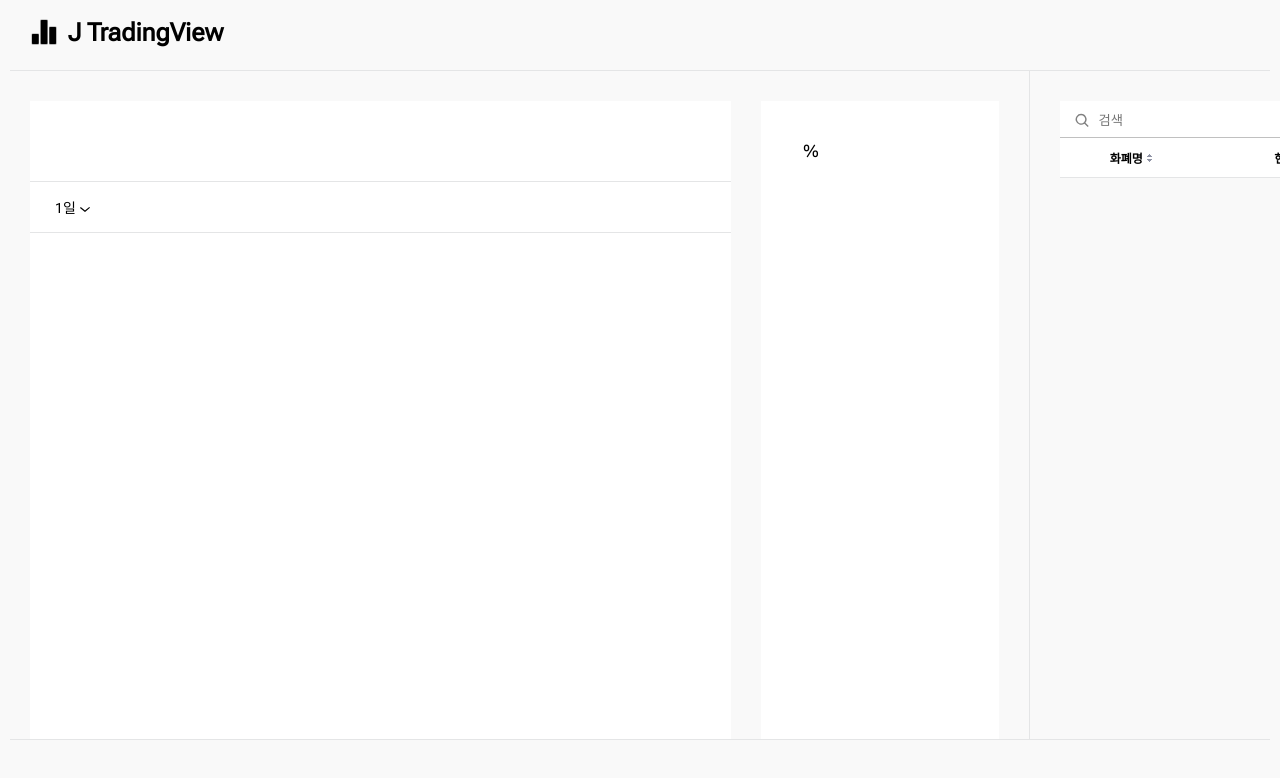
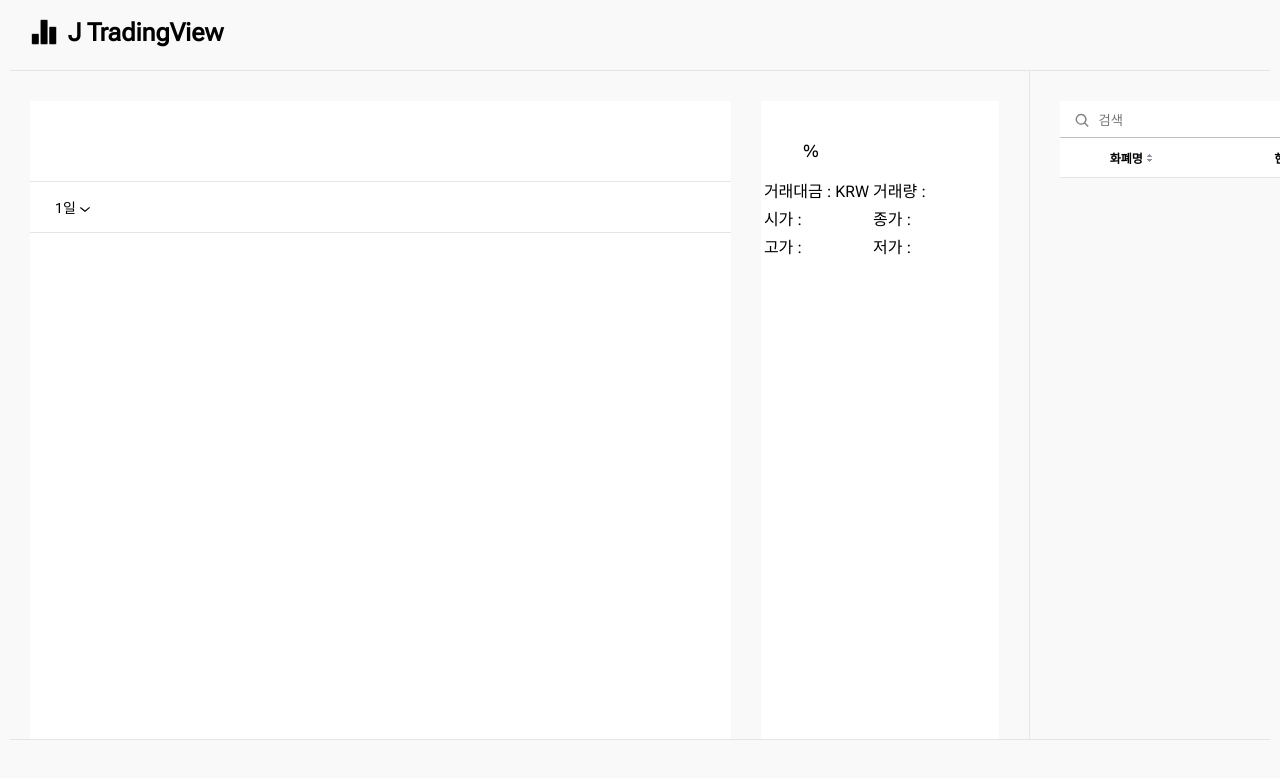
Before and after one commit to jbljw02/JeayBit, a React (Create React App) app: page / in a window 1280 px wide. Shown: the top 778 px of the page. Built offline with nearby package versions, Linux system fonts and the light colour scheme; a web font is replaced by a local one.

Commit message:
feat: django,store 데이터 추가 / TradingDetail 거래량,거래대금,시가,종가,고가,저가 출력

```diff
--- a/src/components/App.tsx
+++ b/src/components/App.tsx
@@ -1,7 +1,7 @@
 import { useEffect, useState } from 'react';
 import axios from 'axios';
 import { useDispatch, useSelector, Provider } from 'react-redux';
-import store, { RootState, crypto, setCr_names, setCr_price, setCr_markets, setStar, setCr_change, setCr_change_rate, setCr_change_price, setCr_trade_price, setFilteredData, setCr_names_selected, setCr_markets_selected, setCr_price_selected, setCr_change_selected, setCr_change_rate_selected, setCr_change_price_selected, setSortedData, setCr_trade_volume, setCr_opening_price, setCr_high_price, setCr_low_price } from "../store";
+import store, { RootState, crypto, setCr_names, setCr_price, setCr_markets, setStar, setCr_change, setCr_change_rate, setCr_change_price, setCr_trade_price, setFilteredData, setCr_names_selected, setCr_markets_selected, setCr_price_selected, setCr_change_selected, setCr_change_rate_selected, setCr_change_price_selected, setSortedData, setCr_trade_volume, setCr_open_price, setCr_high_price, setCr_low_price } from "../store";
 import { Header } from './Header'
 import { TradingView } from './TradingView';
 import { TradingDetail } from './TradingDetail'
@@ -44,7 +44,7 @@ function App() {
       dispatch(setCr_change_price(response.data.change_price));
       dispatch(setCr_trade_price(response.data.trade_price));
       dispatch(setCr_trade_volume(response.data.trade_volume));
-      dispatch(setCr_opening_price(response.data.opening_price));
+      dispatch(setCr_open_price(response.data.opening_price));
       dispatch(setCr_high_price(response.data.high_price));
       dispatch(setCr_low_price(response.data.low_price));
     } catch (error) {
--- a/src/components/CryptoList.tsx
+++ b/src/components/CryptoList.tsx
@@ -1,5 +1,5 @@
 import { useDispatch, useSelector } from "react-redux";
-import { RootState, setFilteredData, setStar, crypto, setCr_names_selected, setCr_markets_selected, setCr_price_selected, setCr_change_selected, setCr_change_rate_selected, setCr_change_price_selected, setSortedData } from "../store";
+import { RootState, setFilteredData, setStar, crypto, setCr_names_selected, setCr_markets_selected, setCr_price_selected, setCr_change_selected, setCr_change_rate_selected, setCr_change_price_selected, setSortedData, setCr_trade_price_selected, setCr_trade_volume_selected, setCr_open_price_selected, setCr_high_price_selected, setCr_low_price_selected } from "../store";
 import { useEffect, useState } from "react";
 import img_sort from '../assets/images/sort.png';
 import img_sort_up from '../assets/images/sort-up.png';
@@ -20,9 +20,14 @@ function CryptoList() {
   const cr_change_rate = useSelector((state: RootState) => { return state.cr_change_rate; });
   const cr_change_price = useSelector((state: RootState) => { return state.cr_change_price; });
   const cr_trade_price = useSelector((state: RootState) => { return state.cr_trade_price; });
+  const cr_trade_volume = useSelector((state: RootState) => { return state.cr_trade_volume });
+  const cr_open_price = useSelector((state: RootState) => { return state.cr_open_price });
+  const cr_high_price = useSelector((state: RootState) => { return state.cr_high_price });
+  const cr_low_price = useSelector((state: RootState) => { return state.cr_low_price });
   const star = useSelector((state: RootState) => { return state.star; });
   const filteredData = useSelector((state: RootState) => { return state.filteredData; });
   let sortedData = useSelector((state:RootState) => { return state.sortedData });
+  const cr_trade_price_selected = useSelector((state: RootState) => { return state.cr_trade_price_selected });
 
   // 검색값을 관리하기 위한 state
   const [search_cr, setSearch_cr] = useState<string>("");
@@ -50,6 +55,10 @@ function CryptoList() {
       f_changePrice: cr_change_price[i].toLocaleString(),
       tradePrice: cr_trade_price[i],
       f_tradePrice: Number(String(Math.floor(cr_trade_price[i])).slice(0, -6)).toLocaleString(),
+      tradeVolume: cr_trade_volume[i],
+      openPrice: cr_open_price[i],
+      highPrice: cr_high_price[i],
+      lowPrice: cr_low_price[i],
       star: star[i]
       // 검색어에 해당하는 데이터를 비교하여 배열을 재생성
     })).filter((item) => (
@@ -216,8 +225,23 @@ function CryptoList() {
   const priceSelect = (value: string) => {
     dispatch(setCr_price_selected(value));
   }
+  const openPriceSelect = (value: number) => {
+    dispatch(setCr_open_price_selected(value));
+  }
+  const highPriceSelect = (value: number) => {
+    dispatch(setCr_high_price_selected(value));
+  }
+  const lowPriceSelect = (value: number) => {
+    dispatch(setCr_low_price_selected(value));
+  }
   const changeSelect = (value: string) => {
     dispatch(setCr_change_selected(value));
+  }
+  const tradePriceSelect = (value: number) => {
+    dispatch(setCr_trade_price_selected(Number(String(Math.floor(value))).toLocaleString()));
+  }
+  const tradeVolumeSelect = (value: number) => {
+    dispatch(setCr_trade_volume_selected(Number(String(Math.floor(value))).toLocaleString()));
   }
   const change_rateSelect = (value: string) => {
     dispatch(setCr_change_rate_selected(value))
@@ -225,6 +249,7 @@ function CryptoList() {
   const change_priceSelect = (value: string) => {
     dispatch(setCr_change_price_selected(value));
   }
+
 
   return (
     <div className="div-list">
@@ -291,6 +316,11 @@ function CryptoList() {
                   changeSelect(filteredData[i].change);
                   change_rateSelect(filteredData[i].f_changeRate);
                   change_priceSelect(filteredData[i].f_changePrice);
+                  tradePriceSelect(filteredData[i].tradePrice);
+                  tradeVolumeSelect(filteredData[i].tradeVolume);
+                  openPriceSelect(filteredData[i].openPrice);
+                  highPriceSelect(filteredData[i].highPrice);
+                  lowPriceSelect(filteredData[i].lowPrice);
                 }}>
                   <td className='td-star'>
                     <img
--- a/src/components/TradingDetail.tsx
+++ b/src/components/TradingDetail.tsx
@@ -7,12 +7,18 @@ function TradingDetail() {
 
   const cr_trade_price = useSelector((state: RootState) => { return state.cr_trade_price });
   const cr_trade_volume = useSelector((state: RootState) => { return state.cr_trade_volume });
-  const cr_opening_price = useSelector((state: RootState) => { return state.cr_opening_price });
+  const cr_open_price = useSelector((state: RootState) => { return state.cr_open_price });
   const cr_high_price = useSelector((state: RootState) => { return state.cr_high_price });
   const cr_low_price = useSelector((state: RootState) => { return state.cr_low_price });
   const cr_price_selected = useSelector((state: RootState) => { return state.cr_price_selected });
+  const cr_markets_selected = useSelector((state: RootState) => { return state.cr_markets_selected });
   const cr_change_selected = useSelector((state: RootState) => { return state.cr_change_selected });
   const cr_change_price_selected = useSelector((state: RootState) => { return state.cr_change_price_selected });
+  const cr_trade_price_selected = useSelector((state: RootState) => { return state.cr_trade_price_selected });
+  const cr_trade_volume_selected = useSelector((state: RootState) => { return state.cr_trade_volume_selected });
+  const cr_open_price_selected = useSelector((state: RootState) => { return state.cr_open_price_selected });
+  const cr_high_price_selected = useSelector((state: RootState) => { return state.cr_high_price_selected });
+  const cr_low_price_selected = useSelector((state: RootState) => { return state.cr_low_price_selected });
 
   return (
     <article className="TradingDetail">
@@ -54,31 +60,33 @@ function TradingDetail() {
                 </div>
             )
         }
-        <table>
+        <table className="table-selectedDetail">
+          <tbody>
           <tr>
             <td>
-
+                거래대금 : {cr_trade_price_selected}KRW
             </td>
             <td>
-
+                거래량 : {cr_trade_volume_selected}{cr_markets_selected.slice(4,7)}
             </td>
           </tr>
           <tr>
             <td>
-
+                시가 : {cr_open_price_selected}
             </td>
             <td>
-
+                종가 : {cr_high_price_selected}
             </td>
           </tr>
           <tr>
             <td>
-
+                고가 : {cr_high_price_selected}
             </td>
             <td>
-
+                저가 : {cr_low_price_selected}
             </td>
           </tr>
+          </tbody>
         </table>
       </div>
     </article>
--- a/src/store.ts
+++ b/src/store.ts
@@ -12,6 +12,10 @@ export type crypto = {
   f_changePrice: string,
   tradePrice: number,
   f_tradePrice: string,
+  tradeVolume: number,
+  openPrice: number,
+  highPrice: number,
+  lowPrice: number,
   star: string;
 }
 
@@ -24,7 +28,7 @@ export type RootState = {
   cr_change_price: number[],
   cr_trade_price: number[],
   cr_trade_volume: number[],
-  cr_opening_price: number[],
+  cr_open_price: number[],
   cr_high_price: number[],
   cr_low_price: number[],
   star: string[],
@@ -35,7 +39,12 @@ export type RootState = {
   cr_change_selected: string,
   cr_change_rate_selected: string,
   cr_change_price_selected: string,
-  sortedData: crypto[]
+  cr_trade_price_selected: number,
+  cr_trade_volume_selected: number,
+  cr_open_price_selected: number,
+  cr_high_price_selected: number,
+  cr_low_price_selected: number,
+  sortedData: crypto[];
 }
 
 const cr_names = createSlice({
@@ -117,11 +126,11 @@ const cr_trade_volume = createSlice({
   }
 })
 
-const cr_opening_price = createSlice({
-  name: 'cr_opening_pirce',
+const cr_open_price = createSlice({
+  name: 'cr_open_pirce',
   initialState: [],
   reducers: {
-    setCr_opening_price: (state, action) => {
+    setCr_open_price: (state, action) => {
       return action.payload;
     }
   }
@@ -170,6 +179,7 @@ const filteredData = createSlice({
   }
 })
 
+// 테이블에서 선택된 화폐의 정보들에 대한 state
 const cr_names_selected = createSlice({
   name: 'cr_selected',
   initialState: '',
@@ -179,7 +189,6 @@ const cr_names_selected = createSlice({
     }
   }
 })
-
 const cr_markets_selected = createSlice({
   name: 'cr_markets_selected',
   initialState: '',
@@ -230,6 +239,56 @@ const cr_change_price_selected = createSlice({
   }
 })
 
+const cr_trade_price_selected = createSlice({
+  name: 'cr_trade_price_selected',
+  initialState: '',
+  reducers: {
+    setCr_trade_price_selected: (state, action) => {
+      return action.payload;
+    }
+  }
+})
+
+const cr_trade_volume_selected = createSlice({
+  name: 'cr_trade_volume_selected',
+  initialState: '',
+  reducers: {
+    setCr_trade_volume_selected: (state, action) => {
+      return action.payload;
+    }
+  }
+})
+
+const cr_open_price_selected = createSlice({
+  name: 'cr_trade_price_selected',
+  initialState: '',
+  reducers: {
+    setCr_open_price_selected: (state, action) => {
+      return action.payload;
+    }
+  }
+})
+
+const cr_high_price_selected = createSlice({
+  name: 'cr_high_price_selected',
+  initialState: '',
+  reducers: {
+    setCr_high_price_selected: (state, action) => {
+      return action.payload;
+    }
+  }
+})
+
+const cr_low_price_selected = createSlice({
+  name: 'cr_low_price_selected',
+  initialState: '',
+  reducers: {
+    setCr_low_price_selected: (state, action) => {
+      return action.payload;
+    }
+  }
+})
+
 const sortedData = createSlice({
   name: 'sortedData',
   initialState: [] as crypto[],
@@ -250,7 +309,7 @@ export default configureStore({
     cr_change_price: cr_change_price.reducer,
     cr_trade_price: cr_trade_price.reducer,
     cr_trade_volume: cr_trade_volume.reducer,
-    cr_opening_price: cr_opening_price.reducer,
+    cr_open_price: cr_open_price.reducer,
     cr_high_price: cr_high_price.reducer,
     cr_low_price: cr_low_price.reducer,
     star: star.reducer,
@@ -261,6 +320,11 @@ export default configureStore({
     cr_change_selected: cr_change_selected.reducer,
     cr_change_rate_selected: cr_change_rate_selected.reducer,
     cr_change_price_selected: cr_change_price_selected.reducer,
+    cr_trade_price_selected: cr_trade_price_selected.reducer,
+    cr_trade_volume_selected: cr_trade_volume_selected.reducer,
+    cr_open_price_selected: cr_open_price_selected.reducer,
+    cr_high_price_selected: cr_high_price_selected.reducer,
+    cr_low_price_selected: cr_low_price_selected.reducer,
     sortedData: sortedData.reducer
   }
 })
@@ -289,7 +353,7 @@ export const { setCr_change_rate } = cr_change_rate.actions;
 export const { setCr_change_price } = cr_change_price.actions;
 export const { setCr_trade_price } = cr_trade_price.actions;
 export const { setCr_trade_volume } = cr_trade_volume.actions;
-export const { setCr_opening_price } = cr_opening_price.actions;
+export const { setCr_open_price } = cr_open_price.actions;
 export const { setCr_high_price } = cr_high_price.actions;
 export const { setCr_low_price } = cr_low_price.actions;
 export const { setStar } = star.actions;
@@ -300,6 +364,11 @@ export const { setCr_price_selected } = cr_price_selected.actions;
 export const { setCr_change_selected } = cr_change_selected.actions;
 export const { setCr_change_rate_selected } = cr_change_rate_selected.actions;
 export const { setCr_change_price_selected } = cr_change_price_selected.actions;
+export const { setCr_trade_price_selected } = cr_trade_price_selected.actions;
+export const { setCr_trade_volume_selected } = cr_trade_volume_selected.actions;
+export const { setCr_open_price_selected } = cr_open_price_selected.actions;
+export const { setCr_high_price_selected } = cr_high_price_selected.actions;
+export const { setCr_low_price_selected } = cr_low_price_selected.actions;
 export const { setSortedData } = sortedData.actions;
 
 // export default store;
```
